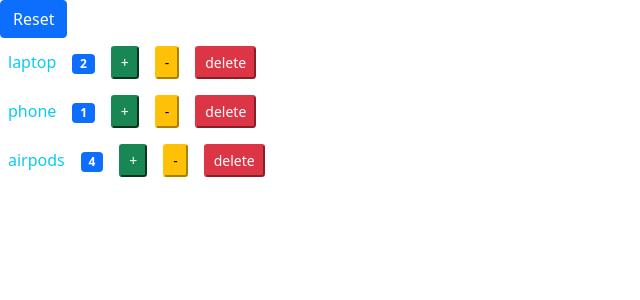
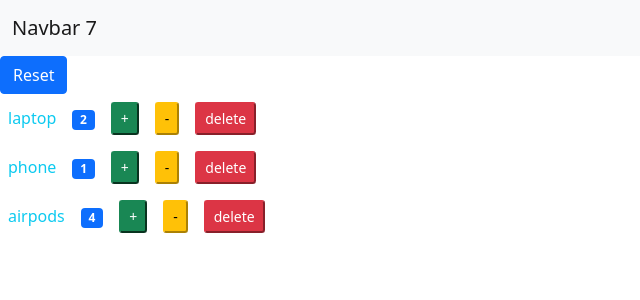
Before and after one commit to MarshalOfficial/react-training, a React (Create React App) app: page / in a window 1280 px wide. Shown: the top 300 px of the page, without its empty margins (0-640 px from the left). Built offline with nearby package versions, Linux system fonts and the light colour scheme.

Commit message:
move state to app, handle component sibling

```diff
--- a/src/App.js
+++ b/src/App.js
@@ -1,11 +1,50 @@
-import React from 'react';
+import Navbar from './components/navbar';
+import Products from './components/products';
+import React, { Component } from 'react';
 
-function App() {
-  return (
-    <>
-      <h1>Hello World</h1>
-    </>
-  );
+class App extends Component {
+  state = {
+    products: [
+      { id: 1, count: 2, productName: 'laptop' },
+      { id: 2, count: 1, productName: 'phone' },
+      { id: 3, count: 4, productName: 'airpods' }
+    ]
+  }
+
+  render() {
+    return (
+      <>
+        <Navbar products={this.state.products} />
+        <Products products={this.state.products} onIncrement={this.handleIncrement} onDecrement={this.handleDecrement} onDelete={this.handleDelete} />
+      </>
+    );
+  }
+
+  handleDelete = (productId) => {
+    const newProducts = this.state.products.filter(p => p.id !== productId);
+    this.setState({ products: newProducts });
+  }
+
+  handleIncrement = (productId) => {
+    const newProducts = [...this.state.products];
+    const index = newProducts.findIndex(p => p.id === productId);
+    newProducts[index].count += 1;
+
+    this.setState({ products: newProducts });
+  }
+
+  handleDecrement = (productId) => {
+    const newProducts = [...this.state.products];
+    const index = newProducts.findIndex(p => p.id === productId);
+    newProducts[index].count -= 1;
+
+    this.setState({ products: newProducts });
+  }
+
+  handleReset = () => {
+    const newProducts = this.state.products.map(p => { p.count = 0; return p });
+    this.setState({ products: newProducts });
+  }
 }
 
 export default App;
--- /dev/null
+++ b/src/components/navbar.jsx
@@ -0,0 +1,26 @@
+import React, { Component } from 'react';
+
+class Navbar extends Component {
+    state = {}
+    render() {
+        return (
+            <nav className='navbar navbar-light bg-light'>
+                <div className='container-fluid'>
+                    <a href='#' className='navbar-brand'>
+                        Navbar {this.calculateSum()}
+                    </a>
+                </div>
+            </nav>
+        );
+    }
+
+    calculateSum = () => {
+        let sum = 0;
+        this.props.products.forEach(p => {
+            sum += p.count;
+        });
+        return sum;
+    }
+}
+
+export default Navbar;
--- a/src/components/products.jsx
+++ b/src/components/products.jsx
@@ -2,51 +2,18 @@ import React, { Component } from 'react';
 import Product from './product';
 
 class Products extends Component {
-    state = {
-        products: [
-            { id: 1, count: 2, productName: 'laptop' },
-            { id: 2, count: 1, productName: 'phone' },
-            { id: 3, count: 4, productName: 'airpods' }
-        ]
-    }
+
     render() {
         return (
             <>
-                <button onClick={this.handleReset} className='btn btn-primary'>Reset</button>
-                {this.state.products.map((p, index) => (
-                    <Product onIncrement={this.handleIncrement} onDecrement={this.handleDecrement} onDelete={this.handleDelete} id={p.id} key={index} productName={p.productName} count={p.count} />
+                <button onClick={this.props.onReset} className='btn btn-primary'>Reset</button>
+                {this.props.products.map((p, index) => (
+                    <Product onIncrement={this.props.onIncrement} onDecrement={this.props.onDecrement} onDelete={this.props.onDelete} id={p.id} key={index} productName={p.productName} count={p.count} />
                 )
                 )}
             </>
         );
     }
-
-    handleDelete = (productId) => {
-        const newProducts = this.state.products.filter(p => p.id !== productId);
-        this.setState({ products: newProducts });
-    }
-
-    handleIncrement = (productId) => {
-        const newProducts = [...this.state.products];
-        const index = newProducts.findIndex(p => p.id === productId);
-        newProducts[index].count += 1;
-
-        this.setState({ products: newProducts });
-    }
-
-    handleDecrement = (productId) => {
-        const newProducts = [...this.state.products];
-        const index = newProducts.findIndex(p => p.id === productId);
-        newProducts[index].count -= 1;
-
-        this.setState({ products: newProducts });
-    }
-
-    handleReset = () => {
-        const newProducts = this.state.products.map(p => { p.count = 0; return p });
-        this.setState({ products: newProducts });
-    }
-
 }
 
 export default Products;
--- a/src/index.js
+++ b/src/index.js
@@ -3,7 +3,8 @@ import ReactDOM from 'react-dom';
 //import Product from './components/product';
 //import Product from './components/functional/product';
 //import Products from './components/products';
-import Products from './components/functional/products';
+//import Products from './components/functional/products';
 import 'bootstrap/dist/css/bootstrap.min.css';
+import App from './app';
 
-ReactDOM.render(<Products />, document.getElementById('root'));
+ReactDOM.render(<App />, document.getElementById('root'));
```
